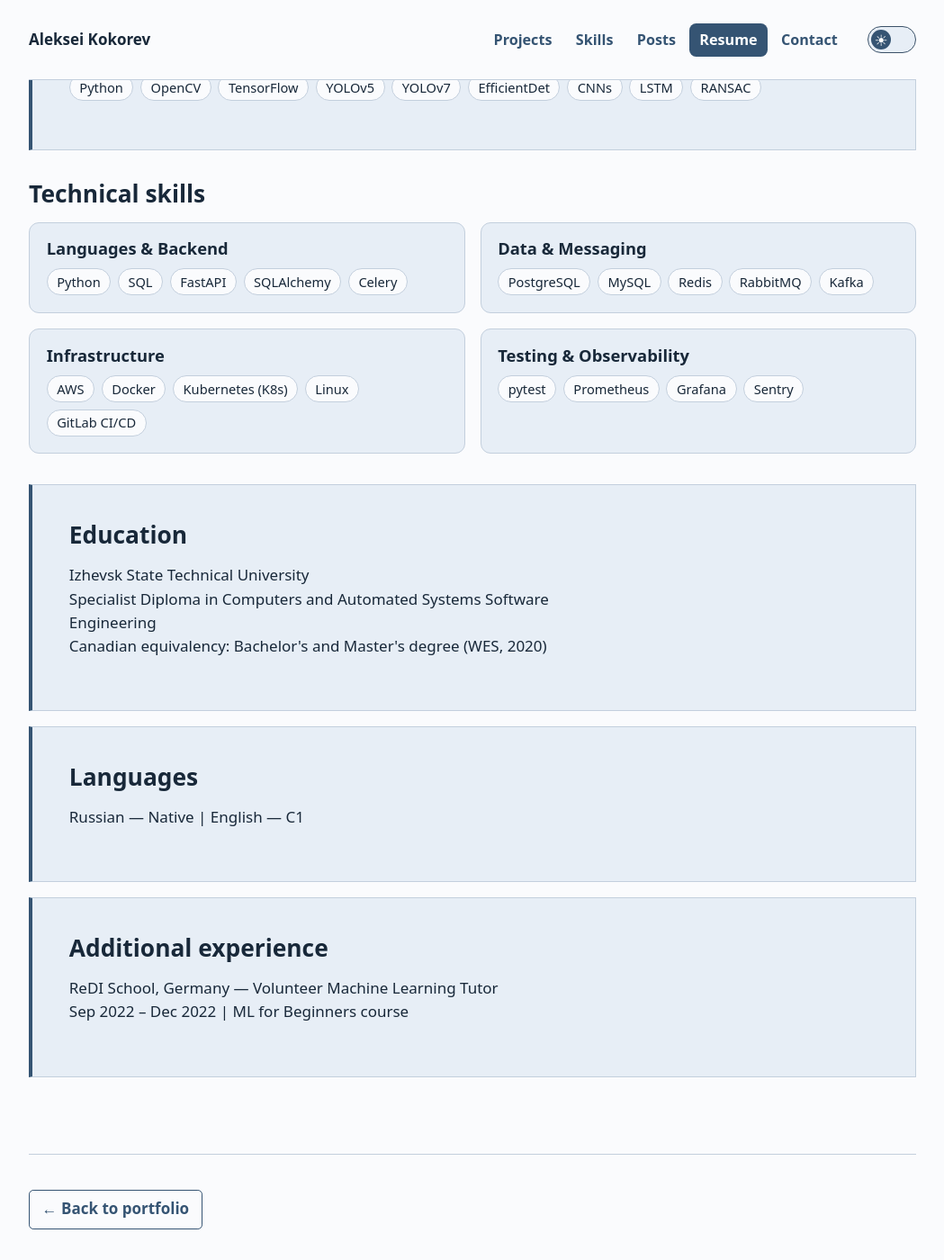
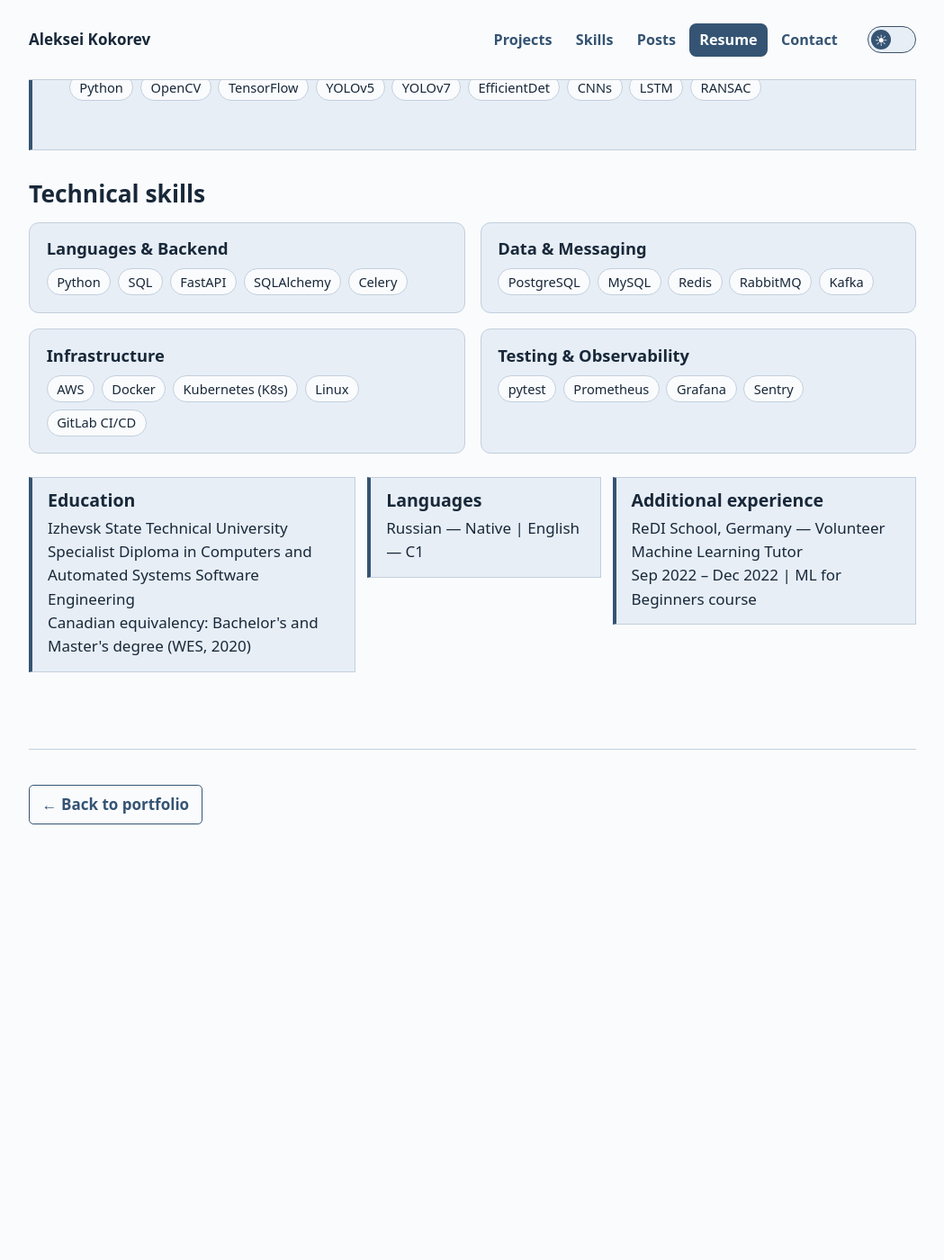
Before and after one commit to alex-coch/alex-coch.github.io, a Jekyll site: the page resume/index.html, which Jekyll copies as it is, in a window 1280 px wide and 1400 px high, scrolled down 2824 px. Shown: the whole window at 90% size, without its empty margins (115-1164 px from the left). Built offline with Jekyll 4.4.1, drawn with Linux system fonts in a browser that asks for light colours; after the commit the page ends 3774 px from its top, so only the background shows below that.

Commit message:
Make education, languages, and additional experience more compact

```diff
--- a/assets/portfolio.css
+++ b/assets/portfolio.css
@@ -338,3 +338,11 @@ header nav a[aria-current] {color:var(--on-accent);background:var(--accent)}
 .resume .resume-example-link {display:inline-flex;align-items:center;gap:.3rem;min-height:44px;font-weight:600}
 .resume .resume-example {margin:0}
 .resume-role .resume-role-location {display:block}
+
+.resume-details {display:grid;gap:.75rem;margin-top:1.5rem}
+.resume-details .work-card {min-width:0;margin:0;padding:.85rem 1rem}
+.resume-details h2 {font-size:1.15rem;margin:0 0 .4rem}
+.resume-details p {margin:0}
+@media (min-width:54rem) {
+  .resume-details {grid-template-columns:minmax(0,1.4fr) minmax(0,1fr) minmax(0,1.3fr);align-items:start}
+}
--- a/resume/index.html
+++ b/resume/index.html
@@ -7,7 +7,7 @@
   <meta name="robots" content="noindex">
   <link rel="icon" href="/assets/ak.svg?v=3" type="image/svg+xml">
 <script src="/assets/theme.js?v=2"></script>
-<link rel="stylesheet" href="/assets/portfolio.css?v=52">
+<link rel="stylesheet" href="/assets/portfolio.css?v=53">
 <script defer src="/assets/portfolio-nav.js?v=7"></script>
 <script defer src="/assets/portfolio-enhancements.js?v=7"></script>
 </head>
@@ -207,6 +207,7 @@
       </ul>
     </div>
   </div>
+  <div class="resume-details">
     <section class="work-card">
       <h2 id="education">Education</h2>
       <p>Izhevsk State Technical University<br>Specialist Diploma in Computers and Automated Systems Software Engineering<br>Canadian equivalency: Bachelor&#x27;s and Master&#x27;s degree (WES, 2020)</p>
@@ -219,6 +220,7 @@
       <h2>Additional experience</h2>
       <p>ReDI School, Germany — Volunteer Machine Learning Tutor<br>Sep 2022 – Dec 2022 | ML for Beginners course</p>
     </section>
+  </div>
 </section>
 <footer>
   <div class="actions work-actions">
```
Lines whose indentation alone changed are shown as unchanged.
